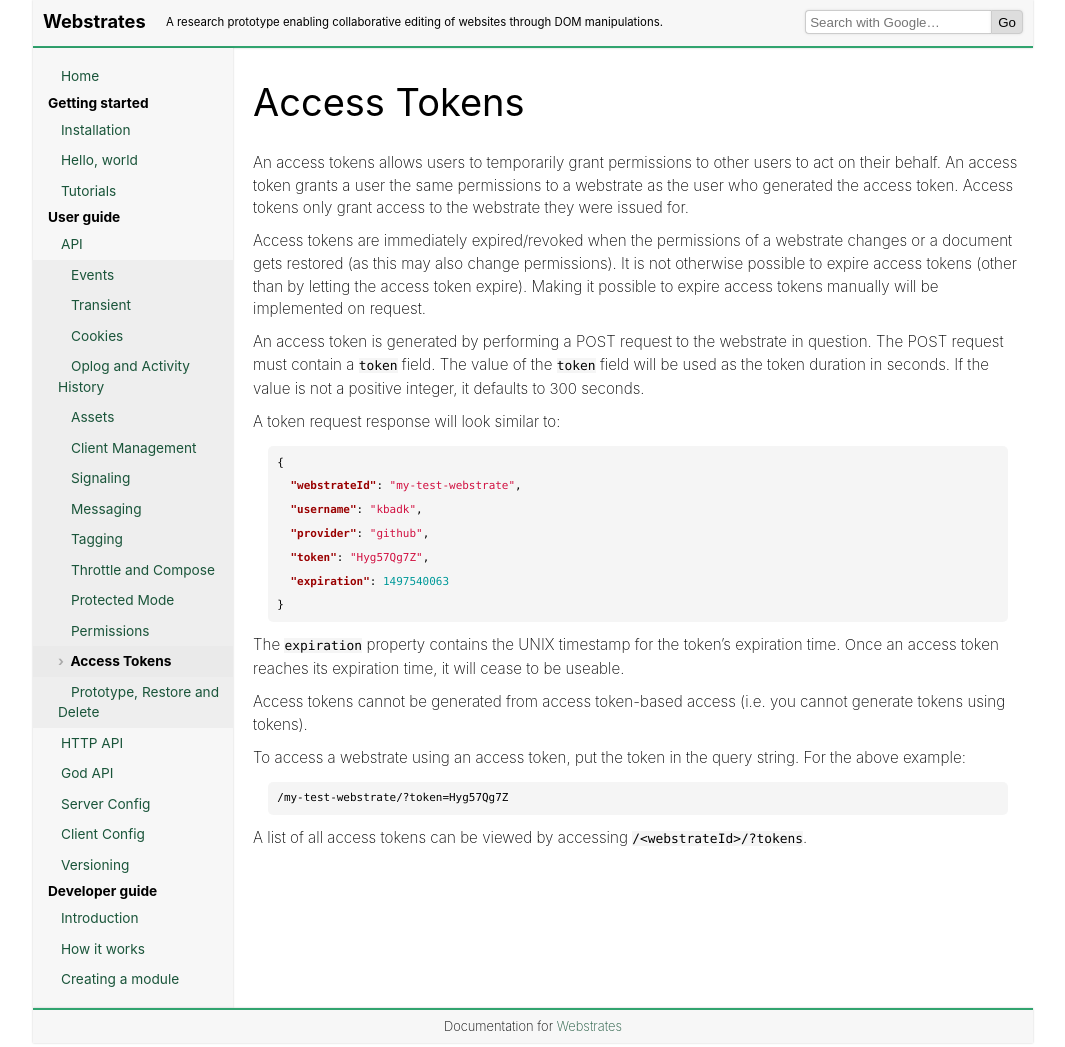
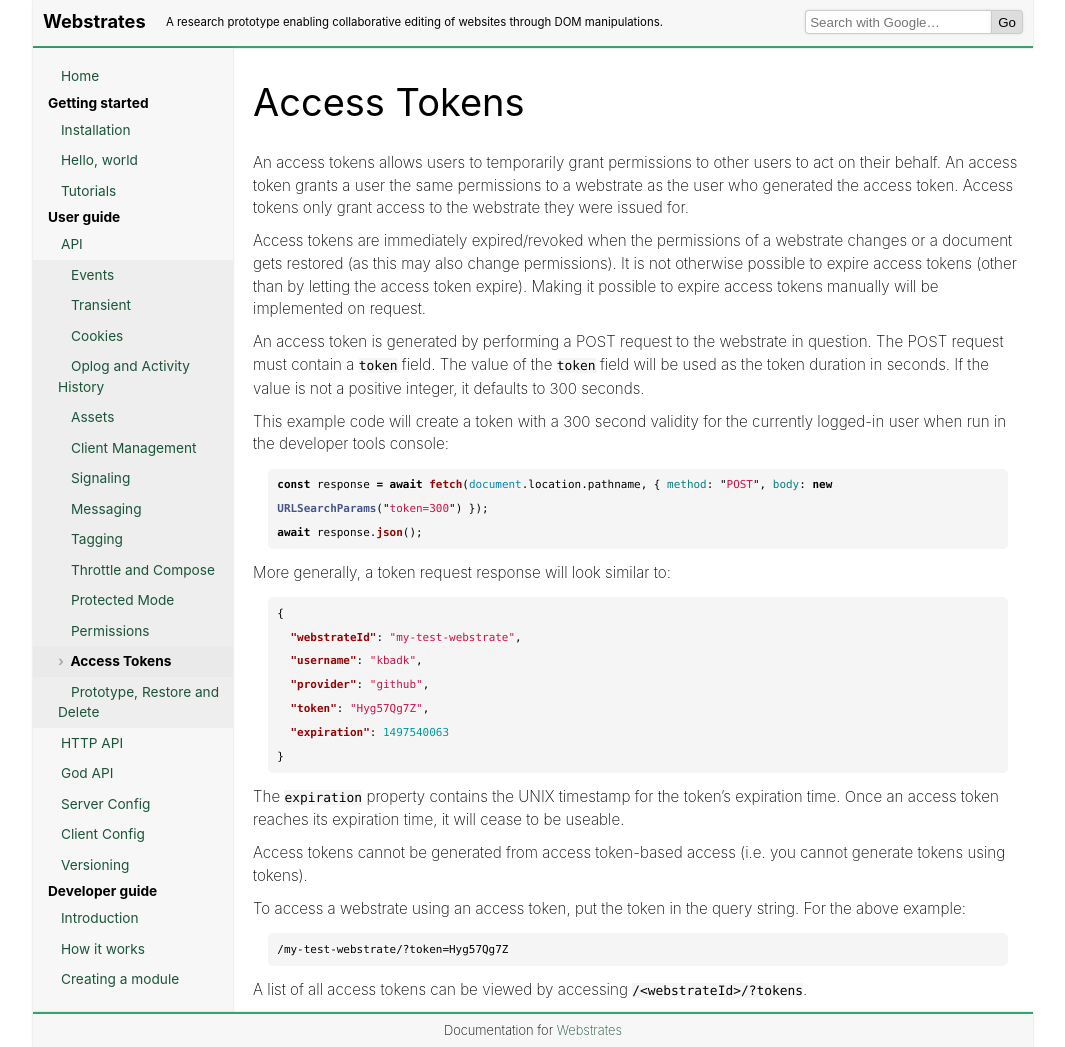
Before and after one commit to Webstrates/webstrates.github.io, a Jekyll site: the page built from _posts/2017-07-25-access-tokens.md, in a window 1280 px wide. Shown: the whole page, without its empty margins (107-1172 px from the left). Built offline with Jekyll 4.4.1, drawn with Linux system fonts in a browser that asks for light colours; comment, search, counter and statistics services are not loaded.

Commit message:
Add example code for generating access tokens (#1)

````diff
--- a/_posts/2017-07-25-access-tokens.md
+++ b/_posts/2017-07-25-access-tokens.md
@@ -19,7 +19,14 @@
 request must contain a `token` field. The value of the `token` field will be used as the token
 duration in seconds. If the value is not a positive integer, it defaults to 300 seconds.
 
-A token request response will look similar to:
+This example code will create a token with a 300 second validity for the currently logged-in user when run in the developer tools console:
+
+```javascript
+const response = await fetch(document.location.pathname, { method: "POST", body: new URLSearchParams("token=300") });
+await response.json();
+```
+
+More generally, a token request response will look similar to:
 
 ```json
 {
````
